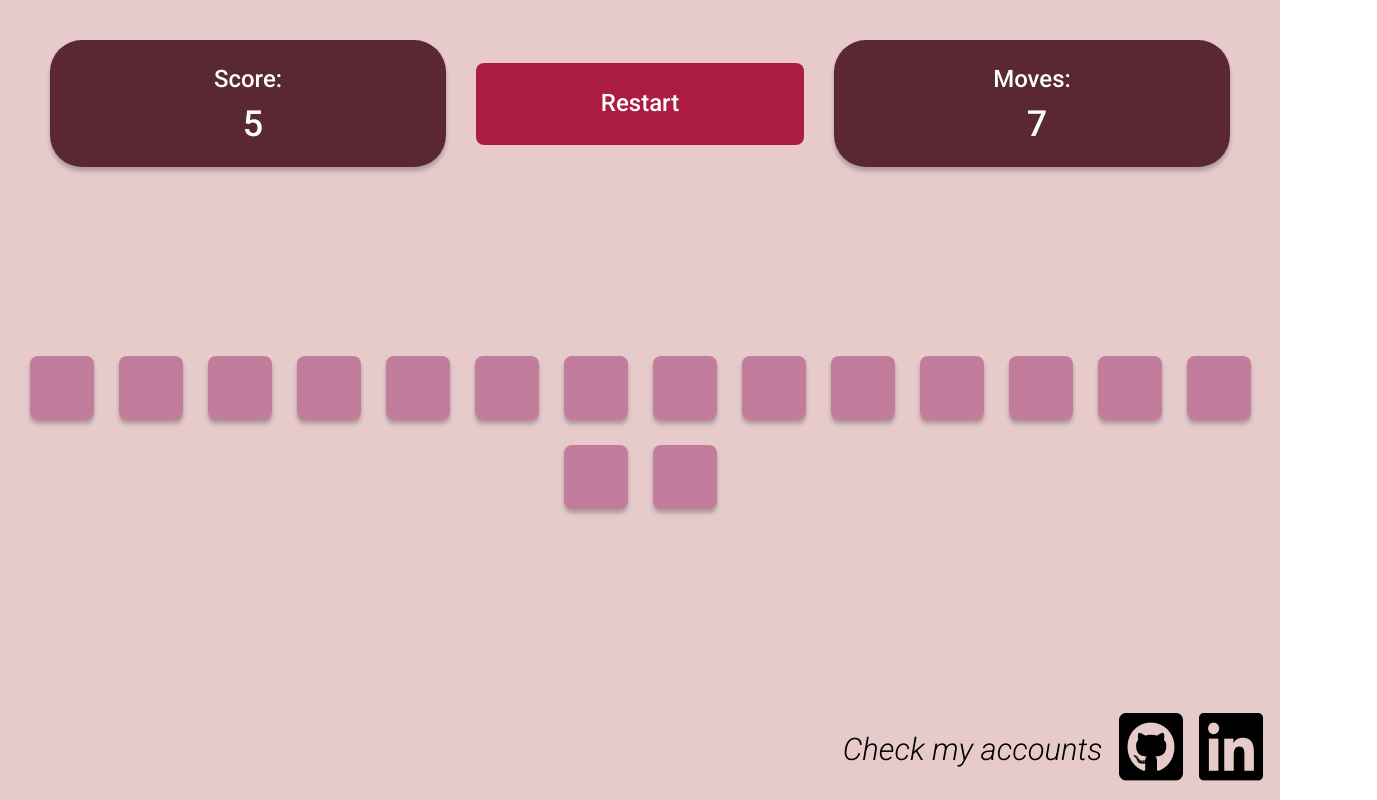
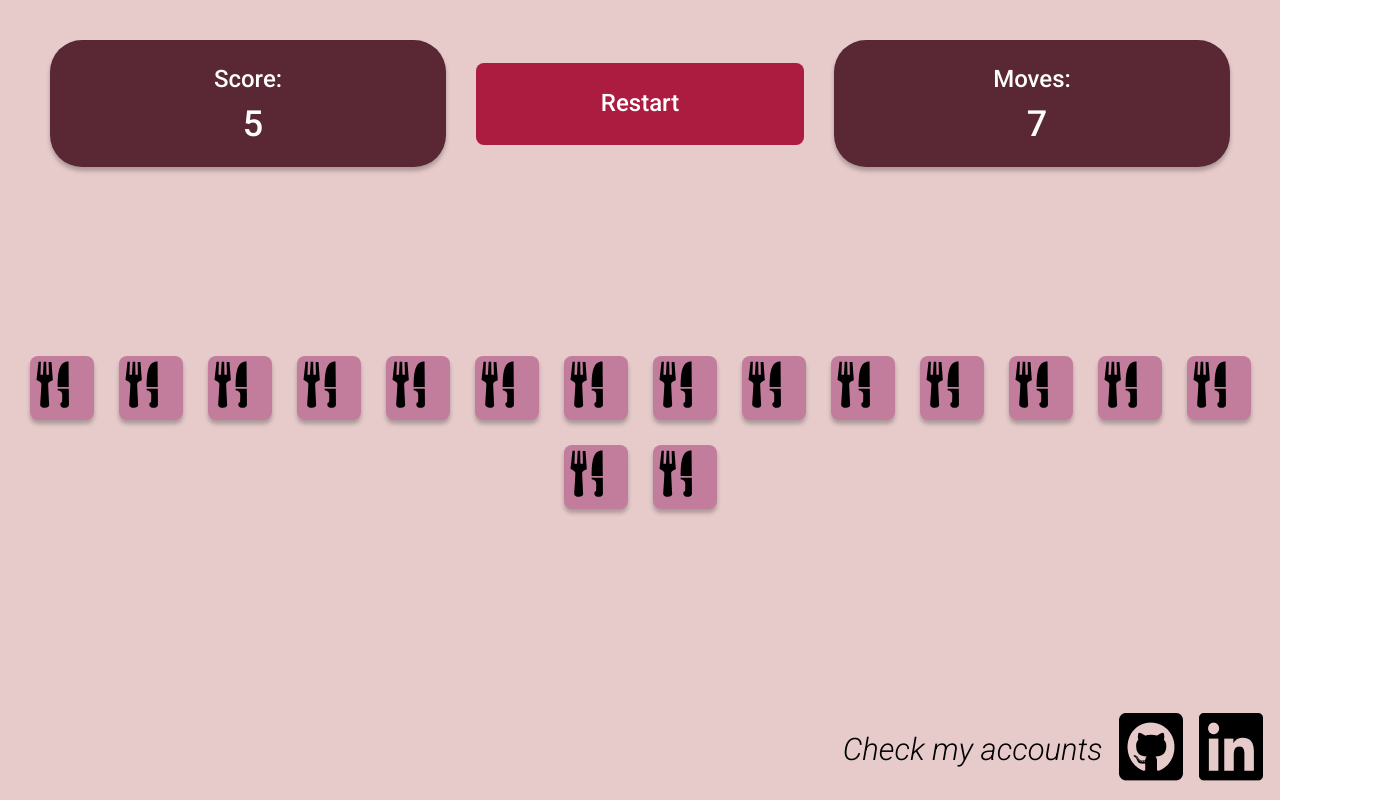
Before and after one commit to WeronikaCzepiela/memory-game, a React (Create React App) app: page / in a window 1280 px wide. Shown: the whole page, 1377 px wide, since content can reach past the window. Built offline with nearby package versions, Linux system fonts and the light colour scheme.

Commit message:
Add first version of function that changes color of game item

```diff
--- a/src/components/Game/Game.jsx
+++ b/src/components/Game/Game.jsx
@@ -4,6 +4,8 @@ import KnifeAndFork from '../Icons/KnifeAndFork'
 import { GameItem } from '../GameItem/GameItem'
 
 export const Game = () => {
+  const [game, setGame] = useState()
+
   return (
     <div className={'game'}>
       {Array.from({ length: 16 }).map((item, idx) => (
--- a/src/components/GameItem/GameItem.css
+++ b/src/components/GameItem/GameItem.css
@@ -6,4 +6,13 @@
   box-shadow: 0px 4px 4px 0px rgba(0, 0, 0, 0.2509803922);
 }
 
+.icon {
+  width: 64px;
+  height: 64px;
+}
+
+.dupa {
+  transform: scale(0.5) translateX(-75%) translateY(-75%);
+}
+
 /*# sourceMappingURL=GameItem.css.map */
--- a/src/components/GameItem/GameItem.jsx
+++ b/src/components/GameItem/GameItem.jsx
@@ -1,7 +1,16 @@
 import './GameItem.scss'
 import { useWindowDimensions } from '../../utils/hookes/useWindowDimensions'
+import KnifeAndFork from '../Icons/KnifeAndFork'
 
-export const GameItem = (idx, order, complete, clicked) => {
+export const GameItem = (idx, order, vector, complete, clicked) => {
+  const handleOnClick = () => {}
+
   const { width } = useWindowDimensions()
-  return <div className={`item ${width > 600 && 'item-desktop'}`}></div>
+  return (
+    <div className={`item ${width > 600 && 'item-desktop'}`} onClick={handleOnClick}>
+      {/*<div className={`icon ${width > 600 && 'icon-dektop'}`}>*/}
+      <KnifeAndFork className={'dupa'} />
+      {/*</div>*/}
+    </div>
+  )
 }
--- a/src/components/GameItem/GameItem.scss
+++ b/src/components/GameItem/GameItem.scss
@@ -5,3 +5,10 @@
   border-radius: 8px;
   box-shadow: 0px 4px 4px 0px #00000040;
 }
+.icon {
+  width: 64px;
+  height: 64px;
+}
+.dupa {
+  transform: scale(0.5) translateX(-75%) translateY(-75%);
+}
--- a/src/components/Icons/KnifeAndFork.jsx
+++ b/src/components/Icons/KnifeAndFork.jsx
@@ -1,10 +1,10 @@
 import * as React from 'react'
 const SvgComponent = (props) => (
-  <svg xmlns='http://www.w3.org/2000/svg' width={52} height={94} fill='none' {...props}>
+  <svg xmlns='http://www.w3.org/2000/svg' width={190} height={190} fill='none' {...props}>
     <path
       fill='#000'
       fillRule='evenodd'
-      d='m38.483 86.296.04-2.421 2.785-2.84s.142-11.571.142-14.216c0-3.93-2.568-8.012-7.287-8.646 0-1.083.001-2.154.004-3.214h17.602l.23 31.974c-.498 9.036-14.057 7.584-13.516-.637ZM51.377.306l.367 51.11H34.183C34.385 20.373 36.409.306 51.377.306ZM20.794 86.933c.388 8.708-14.666 7.782-14.183-.636.483-8.418 1.839-36.98 1.839-40.91 0-3.93-7.723-7.752-7.723-7.752L3.947.81l3.734.122-.626 26.038 3.894.067L12.071.907l4.029.265.43 25.962 3.794.065-.38-25.867 4.462.145L26.56 38.21s-7.385 3.338-7.385 7.146c0 3.806 1.233 32.868 1.619 41.576Z'
+      d='m108.278 144.296.05-2.421 3.529-2.839s.18-11.572.18-14.217c0-3.929-3.253-8.012-9.231-8.646 0-1.083.002-2.154.005-3.214h22.296l.292 31.974c-.631 9.036-17.806 7.584-17.121-.637Zm16.333-85.99.465 51.11h-22.244c.256-31.043 2.819-51.11 21.779-51.11Zm-38.739 86.626c.492 8.708-18.577 7.782-17.965-.636.612-8.418 2.33-36.98 2.33-40.91 0-3.93-9.783-7.752-9.783-7.752l4.079-36.823 4.73.122-.793 26.038 4.932.067 1.421-26.131 5.104.265.544 25.962 4.806.065-.481-25.867 5.651.145 2.729 36.733s-9.354 3.338-9.354 7.146c-.002 3.806 1.561 32.868 2.05 41.576Z'
       clipRule='evenodd'
     />
   </svg>
```
Also changed, not shown: src/App.jsx (+7 -7 lines), 1 other file (tests, documents, lock files or other folders).
